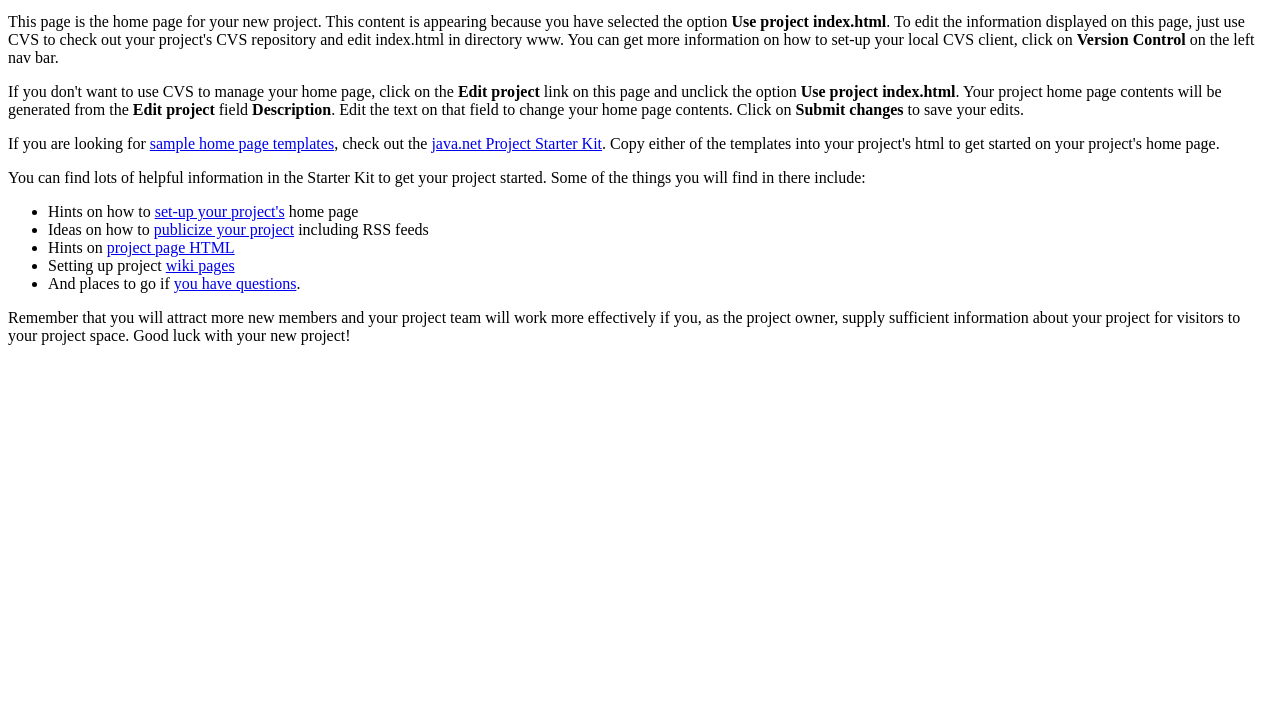
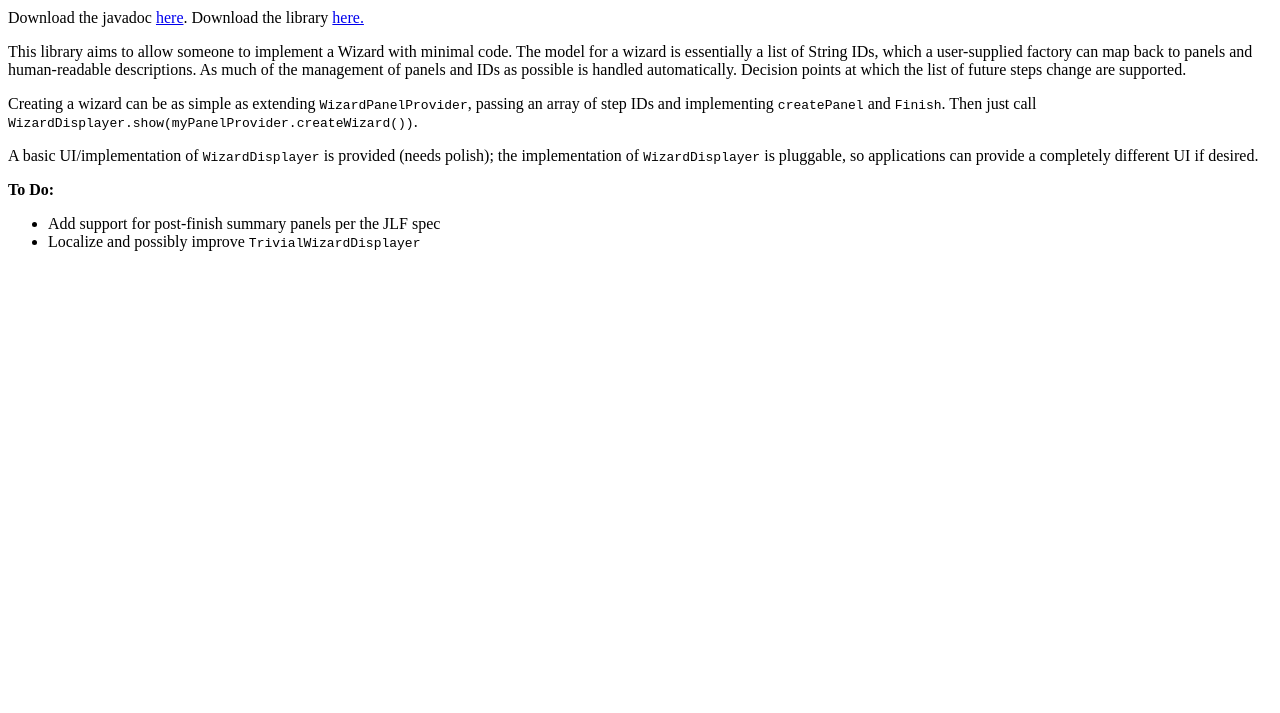
Before and after one commit to karchie/Wizard, a plain HTML site: page www/index.html in a window 1280 px wide. Shown: the part 87-800 px from the top of the page. Drawn offline with Linux system fonts and the light colour scheme.

Commit message:
Main page content, build & javadoc
git-svn-id: https://wizard.dev.java.net/svn/wizard/trunk@5 a62af56b-1f7e-0410-9489-a907742bcd7b

```diff
--- a/build.xml
+++ b/build.xml
@@ -5,6 +5,11 @@
 <project name="wizard" default="default" basedir=".">
     <description>Builds, tests, and runs the project wizard.</description>
     <import file="nbproject/build-impl.xml"/>
+
+    <target name="release" depends="jar,javadoc">
+        <copy file="dist/wizard.jar" todir="www"/>
+        <zip destfile="www/WizardAPI.zip" basedir="dist/javadoc" update="false" whenempty="fail" compress="true"/>
+    </target>
 
     <target name="javadoc">
         <mkdir dir="dist/javadoc"/>
--- a/www/index.html
+++ b/www/index.html
@@ -5,40 +5,26 @@
 </head>
 
 <body bgcolor="#FFFFFF" text="#000000">
-<h1>Default project home page </h1>
-<p>Congratulations on your new java.net project! </p>
-<p>This page is the home page for your new project. This content is appearing
-  because you have selected the option <b>Use project index.html</b>. To edit
-  the information displayed on this page, just use CVS to check out your project's
-  CVS repository and edit index.html in directory www. You can get more information
-  on how to set-up your local CVS client, click on <b>Version Control</b> on the
-  left nav bar. </p>
-<p>If you don't want to use CVS to manage your home page, click on the <b>Edit
-  project</b> link on this page and unclick the option <b>Use project index.html</b>.
-  Your project home page contents will be generated from the <b>Edit project</b>
-  field <b>Description</b>. Edit the text on that field to change your home page
-  contents. Click on <b>Submit changes</b> to save your edits. </p>
-<p>If you are looking for <a href="https://java-net.dev.java.net/ProjectPages.html#templates">sample
-  home page templates</a>, check out the <a href="https://java-net.dev.java.net/ProjectPages.html">java.net
-  Project Starter Kit</a>. Copy either of the templates into your project's html
-  to get started on your project's home page. </p>
-<p>You can find lots of helpful information in the Starter Kit to get your project
-  started. Some of the things you will find in there include:</p>
-<ul>
-  <li>Hints on how to <a href="https://java-net.dev.java.net/ProjectPages.html#pages">set-up
-    your project's</a> home page</li>
-  <li>Ideas on how to <a href="https://java-net.dev.java.net/ProjectPages.html#publicity">publicize
-    your project</a> including RSS feeds</li>
-  <li>Hints on <a href="https://java-net.dev.java.net/pagedesign.html">project
-    page HTML</a></li>
-  <li>Setting up project <a href="https://java-net.dev.java.net/ProjectPages.html#wiki">wiki
-    pages</a></li>
-  <li>And places to go if <a href="https://java-net.dev.java.net/ProjectPages.html#feedback">you
-    have questions</a>.</li>
+Provides a simple API and UI for Wizards, a commonly used UI pattern in GUI interfaces. Traditionally, everybody has needed to write their own Wizards, and such code is painful and hard to get right. This library aims to provide a simple API for writing Wizards, and default UI that resembles Wizards in other applications, but with the ability to plug in alternative UI implementations if desired. This library was designed as a replacement for NetBeans' Wizards API, and takes into account the long history of that API, problems encountered with it over the years, and provide a simple, easy to use solution that enables any Swing application to provide Wizards with a minimum of code and effort.
+<p>
+Download the javadoc <a href="WizardAPI.zip">here</a>.  Download the library <a href="wizard.jar">here.</a>
+<p>
+This library aims to allow someone to implement a Wizard with minimal code.  The model for a wizard
+is essentially a list of String IDs, which a user-supplied factory can map back to panels and
+human-readable descriptions.  As much of the management of panels and IDs as possible is handled
+automatically. Decision points at which the list of future steps change are supported.
+<p>
+Creating a wizard can be as simple as extending <code>WizardPanelProvider</code>, passing an
+array of step IDs and implementing <code>createPanel</code> and <code>Finish</code>.  Then just
+call <code>WizardDisplayer.show(myPanelProvider.createWizard())</code>.
+<p>
+A basic UI/implementation of <code>WizardDisplayer</code> is provided (needs polish); the
+implementation of <code>WizardDisplayer</code> is pluggable, so applications can provide a
+completely different UI if desired.
+<p>
+<b>To Do:</b><br>
+<ul><li>Add support for post-finish summary panels per the JLF spec</li>
+<li>Localize and possibly improve <code>TrivialWizardDisplayer</code></li>
 </ul>
-<p>Remember that you will attract more new members and your project team will
-  work more effectively if you, as the project owner, supply sufficient information
-  about your project for visitors to your project space. Good luck with your new
-  project! </p>
 </body>
 </html>
```
Also changed, not shown: 2 other files.
